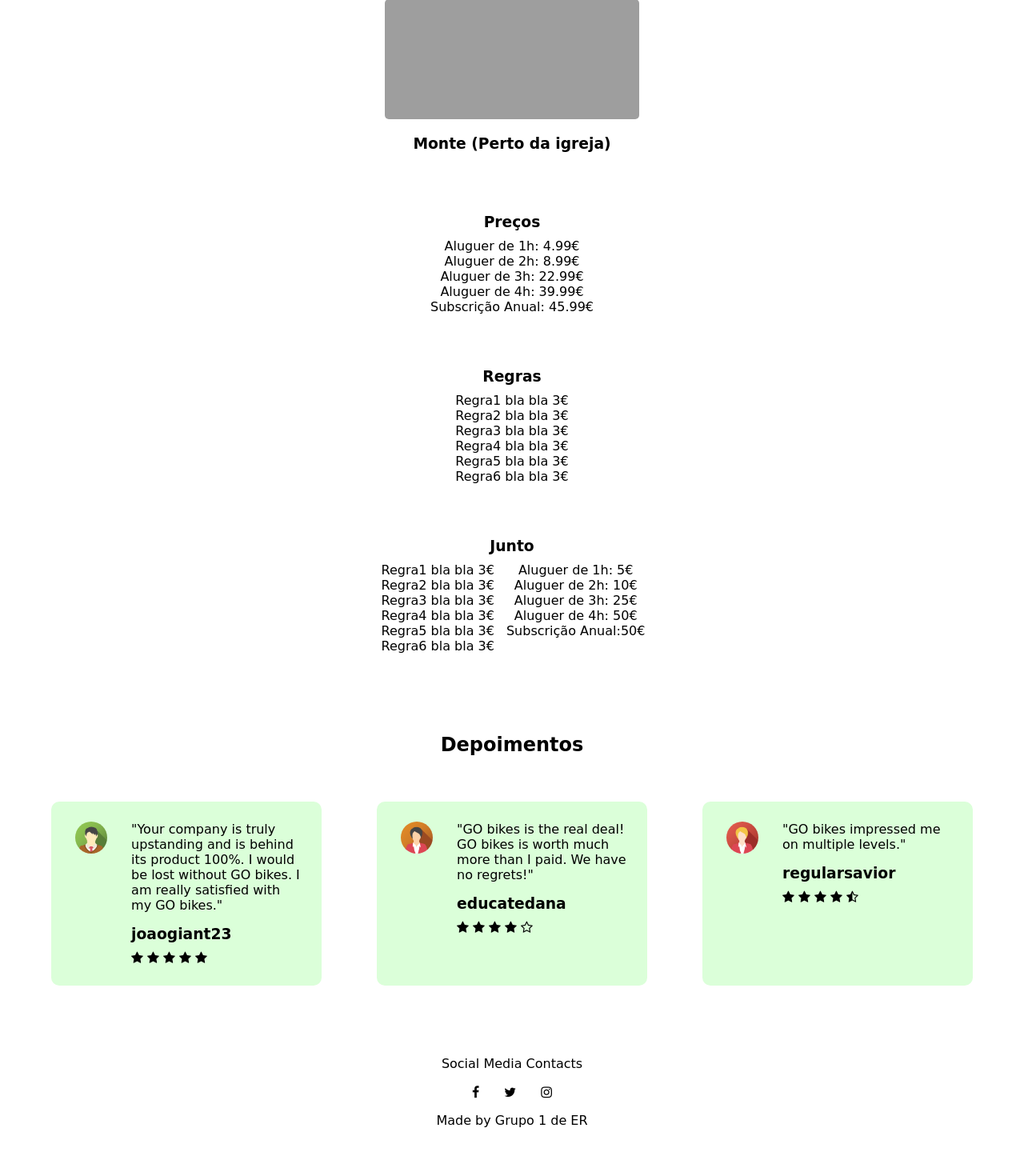
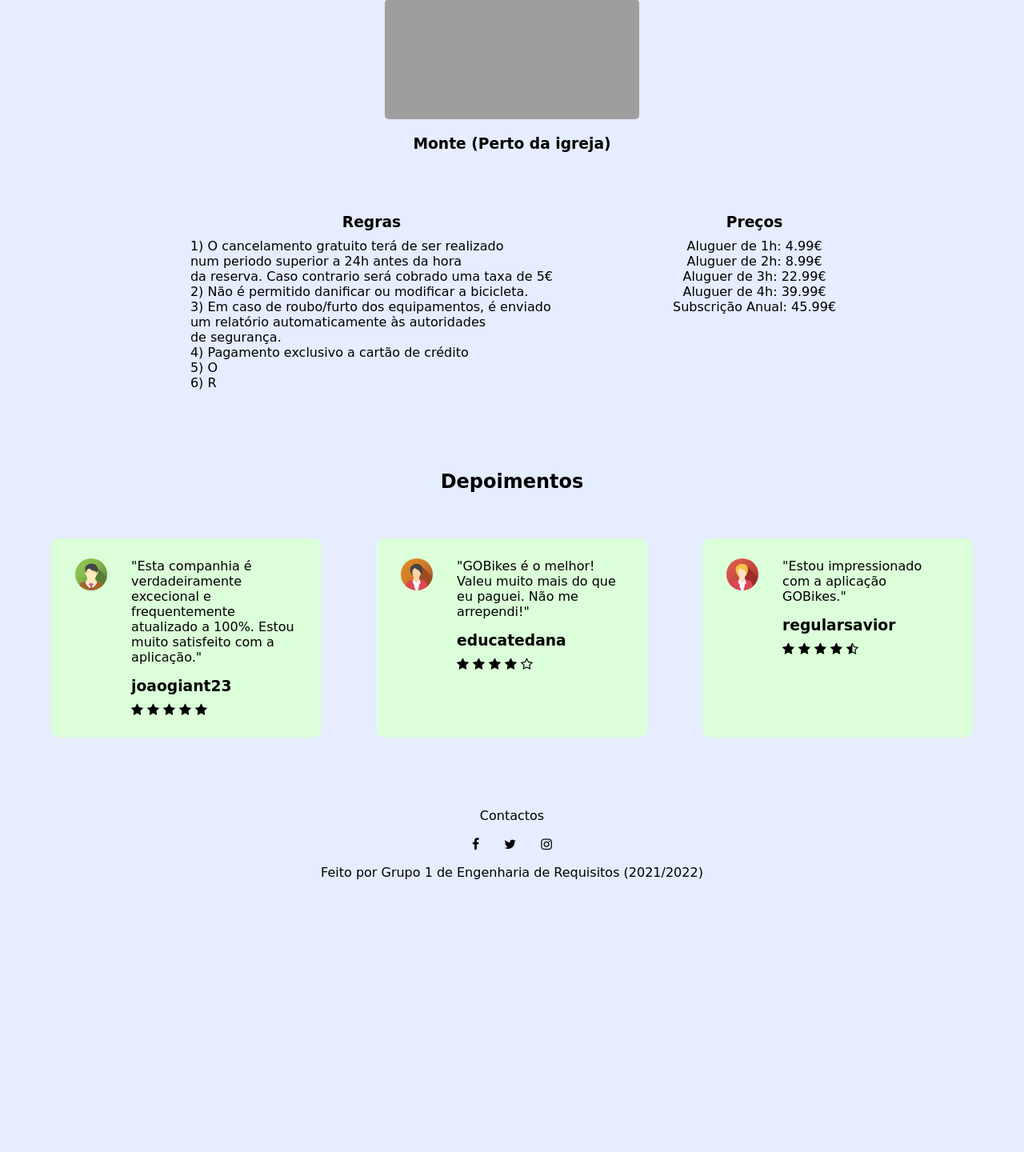
Before and after one commit to PedroRodrigues527/PHP, a PHP site: page / in a window 1280 px wide. Shown: the part 1763-3203 px from the top of the page at 80% size. After the commit the page ends 2862 px from the top, so only its background shows below. Run offline with PHP 8.4, Linux system fonts and the light colour scheme; grey boxes are pictures that could not be loaded.

Commit message:
Contactos, Background Color, Tradução, Introdução de regras

```diff
--- a/Engenharia_de_Requisitos/index.html
+++ b/Engenharia_de_Requisitos/index.html
@@ -21,8 +21,8 @@
 			<i class="fa fa-window-close"></i>
 			<ul>
 				<!-- <li> <a href="#">HOME</a></li> -->
-				<li> <a href="">ABOUT</a></li>
-				<li> <a href="register.html">REGISTER</a></li>
+				<li> <a href="">ACERCA</a></li>
+				<li> <a href="register.html">REGISTO</a></li>
 				<li> <a href="login.html">LOGIN</a></li>
 				<!--<li> <a href="#course">COURSE</a></li>-->
 				<!--<li> <a href="#campus">CAMPUS</a></li>-->
@@ -49,8 +49,8 @@
 			<ul>
 				<li> <a href="#bikeh">BICICLETAS</a></li>
 				<li> <a href="#postos">POSTOS</a></li>
-				<li> <a href="#prices">PREÇOS</a></li>
-				<li> <a href="#rules">REGRAS</a></li>
+				<li> <a href="#pricerule">PREÇOS</a></li>
+				<li> <a href="#pricerule">REGRAS</a></li>
 				<li> <a href="#contact">CONTACTOS</a></li>
 			</ul>
 		</div>
@@ -144,6 +144,7 @@
 </section>
 
 <!-- Preços -->
+<!--
 <section class = "prices" id="prices">
 <h3> Preços </h3>
 	<div style="vertical-align: center">
@@ -157,9 +158,10 @@
 		<br>
 	</div>
 </section>
-
+-->
 
 <!-- Regras -->
+<!--
 <section class = "rules" id="rules">
 	<h3> Regras </h3>
 	<div style="text-align: center">
@@ -173,28 +175,30 @@
 	<br>
 	<br>
 	<br>
-</section>
+</section> -->
 
 <!-- Preços e Regras -->
 
-<section class="prirule">
-	<h3>Junto</h3>
+<section class="prirule" id="pricerule">
+	<!--<h3>Junto</h3>-->
 	<div style="text-align: center;">
 		<div style="display: inline-flex">
-			<div style="padding-left: 3px;">
-				<p>Regra1 bla bla 3€</p>
-				<p>Regra2 bla bla 3€</p>
-				<p>Regra3 bla bla 3€</p>
-				<p>Regra4 bla bla 3€</p>
-				<p>Regra5 bla bla 3€</p>
-				<p>Regra6 bla bla 3€</p>
+			<div style="padding-left: 3px; text-align: justify">
+				<h3>Regras</h3>
+				<p>1) O cancelamento gratuito terá de ser realizado<br> num periodo superior a 24h antes da hora<br> da reserva. Caso contrario será cobrado uma taxa de 5€</p>
+				<p>2) Não é permitido danificar ou modificar a bicicleta.<br></p>
+				<p>3) Em caso de roubo/furto dos equipamentos, é enviado<br> um relatório automaticamente às autoridades <br> de segurança.</p>
+				<p>4) Pagamento exclusivo a cartão de crédito</p>
+				<p>5) O</p>
+				<p>6) R</p>
 			</div>
-			<div style="padding-left: 15px;">
-				<p>Aluguer de 1h: 	5€</p>
-				<p>Aluguer de 2h: 	10€</p>
-				<p>Aluguer de 3h: 	25€</p>
-				<p>Aluguer de 4h:  	50€</p>
-				<p>Subscrição Anual:50€</p>
+			<div style="padding-left: 150px;">
+				<h3>Preços</h3>
+				<p>Aluguer de 1h: 		4.99€</p>
+				<p>Aluguer de 2h: 		8.99€</p>
+				<p>Aluguer de 3h: 		22.99€</p>
+				<p>Aluguer de 4h:  		39.99€</p>
+				<p>Subscrição Anual:	45.99€</p>
 			</div>
 		</div>
 	</div>
@@ -208,7 +212,7 @@
 		<div class="testimonial-col">
 			<img src="img/user1.png">
 			<div>
-				<p>"Your company is truly upstanding and is behind its product 100%. I would be lost without GO bikes. I am really satisfied with my GO bikes."</p>
+				<p>"Esta companhia é verdadeiramente excecional e frequentemente atualizado a 100%. Estou muito satisfeito com a aplicação."</p>
 				<h3>joaogiant23</h3>
 				<i class="fa fa-star"></i>
 				<i class="fa fa-star"></i>
@@ -222,7 +226,7 @@
 		<div class="testimonial-col">
 			<img src="img/user2.png">
 			<div>
-				<p>"GO bikes is the real deal! GO bikes is worth much more than I paid. We have no regrets!"</p>
+				<p>"GOBikes é o melhor! Valeu muito mais do que eu paguei. Não me arrependi!"</p>
 				<h3>educatedana</h3>
 				<i class="fa fa-star"></i>
 				<i class="fa fa-star"></i>
@@ -235,7 +239,7 @@
 		<div class="testimonial-col">
 			<img src="img/user3.png">
 			<div>
-				<p>"GO bikes impressed me on multiple levels."</p>
+				<p>"Estou impressionado com a aplicação GOBikes."</p>
 				<h3>regularsavior</h3>
 				<i class="fa fa-star"></i>
 				<i class="fa fa-star"></i>
@@ -257,7 +261,7 @@
 <!--Footer -->
 <section class="footer" id="contact">
 	<!-- <h4>Footer</h4> -->
-	<p>Social Media Contacts</p>
+	<p>Contactos</p>
 	<div class="icons">
 		<!-- <i class="fa fa-star"></i> -->
 		<i class="fa fa-facebook"></i>
@@ -265,7 +269,7 @@
 		<i class="fa fa-instagram"></i>
 		<!--<i class="fa fa-linkedin"></i>-->
 	</div>
-	<p>Made by Grupo 1 de ER</p>
+	<p>Feito por Grupo 1 de Engenharia de Requisitos (2021/2022)</p>
 </section>
 
 <!--
@@ -278,23 +282,5 @@
 	</div>
 </section> -->
 
-
-<!-- JS for the media query menu -->
- <script>
-	 /*
-	 var a = document.getElementById("navLinks");
-
-	 function hideMenu(){
-		navLinks.style.transition = "1s";
-		navLinks.style.display = "inline";
-		navLinks.style.right = "-200px";
-	 }
-
-	 function showMenu(){
-		navLinks.style.transition = "1s";
-		navLinks.style.display = "inline";
-		navLinks.style.right = "0px";
-	 }*/
- </script>
 </body>
 </html>
--- a/Engenharia_de_Requisitos/login.html
+++ b/Engenharia_de_Requisitos/login.html
@@ -6,6 +6,7 @@
     <meta name="viewport" content="width=device-width, initial-scale=1.0">
     <link rel="shortcut icon" href="img/logo.png" />
     <link rel="stylesheet" href="style.css"/>
+    <link rel="import" href="/path/to/imports/stuff.html">
     <link rel="preconnect" href="https://fonts.googleapis.com">
     <link rel="preconnect" href="https://fonts.gstatic.com" crossorigin>
     <link href="https://fonts.googleapis.com/css2?family=Amatic+SC&display=swap" rel="stylesheet">
--- a/Engenharia_de_Requisitos/style.css
+++ b/Engenharia_de_Requisitos/style.css
@@ -21,6 +21,9 @@ html {
 }
 
 /* Customization of login button */
+body{
+	background-color: rgba(147, 183, 255, 0.24);
+}
 
 .btn-login{
 	padding-left: 25px;
@@ -377,7 +380,7 @@ h3{
 .layer h3{
 	width: 100%;
 	font-weight: 500;
-	color: #85ff00;;
+	color: #85ff00;
 	font-size: 0px;
 	bottom: 0;
 	left: 50%;
@@ -471,7 +474,6 @@ display: inline-flex;
 	text-align: left;
 	background: #dbffd9; /* Background color */
 	padding: 25px; /*box size */
-	cursor: pointer;
 	display: flex;
 }
 
@@ -547,7 +549,6 @@ display: inline-flex;
 .icons .fa{
 	/*color: #1c00ff;*/
 	margin: 0 13px;
-	cursor: pointer;
 	padding: 18px 0;
 }
 
```
